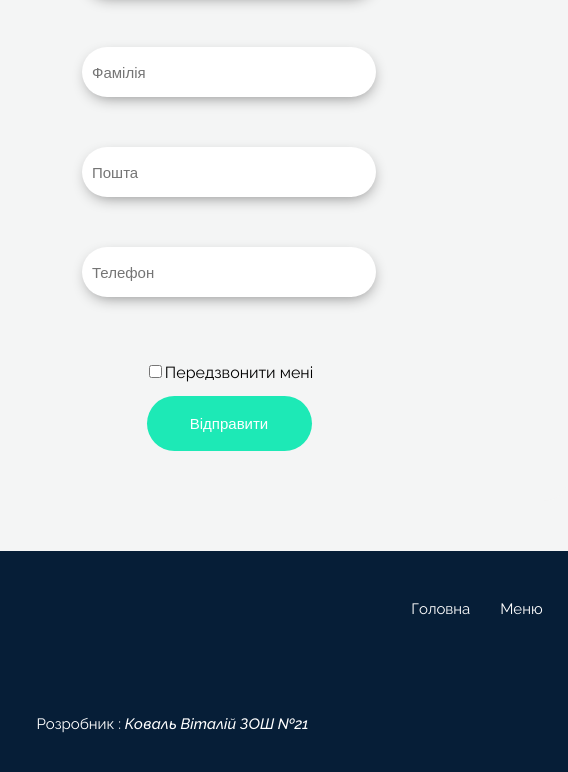
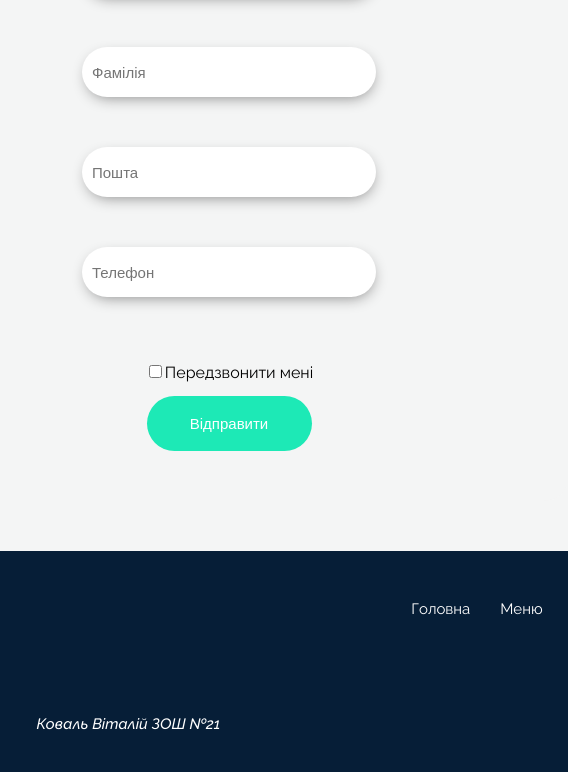
Before and after one commit to 000Admin000/pro-motors.ua, a plain HTML site: page index.html in a window 1280 px wide. Shown: the part 2348-3120 px from the top of the page, 411-979 px from the left. Drawn offline with Linux system fonts and the light colour scheme.

Commit message:
Update index.html

```diff
--- a/index.html
+++ b/index.html
@@ -238,7 +238,7 @@
 						<ul class="text-ul-f">
 							<li class="text-li-f"><a href="../pro-motors.ua/about-us/index.html" class="footer-a">Про нас</a></li>
 							<li class="text-li-f"><a href="../pro-motors.ua/privacy-policy/index.html" class="footer-a">Політика конфіденційності</a></li>
-							<li class="text-li-f">Розробник : <span class="programmer">Коваль Віталій ЗОШ №21</span></li>
+							<li class="text-li-f"><span class="programmer">Коваль Віталій ЗОШ №21</span></li>
 						</ul>
 					</div>
 					<div class="footer-massagers">
```
